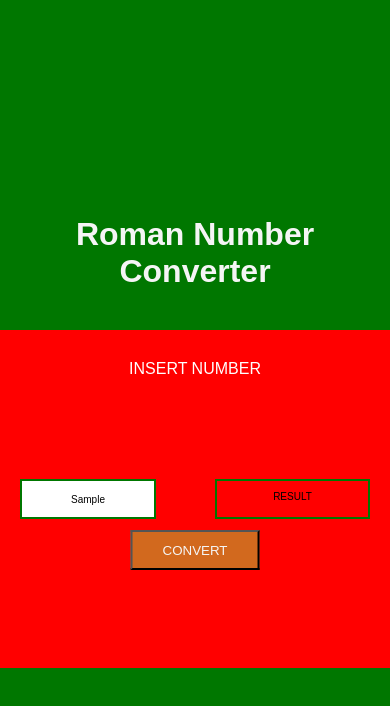
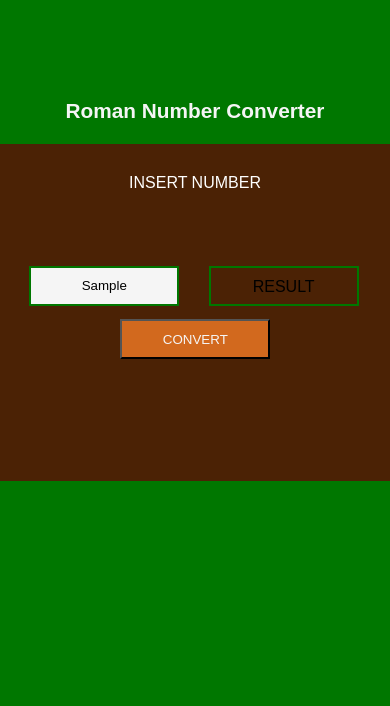
Before and after one commit to agboolaidris/RomanNumberConverter_App, a plain HTML site: page index.html in a window 390 px wide. Both pictures are taken after typing "Sample" into the empty fields and a click on the button "CONVERT". Drawn offline with Linux system fonts and the light colour scheme.

Commit message:
update files

```diff
--- a/app.js
+++ b/app.js
@@ -1,6 +1,12 @@
 class Roman_Number_Converter{
     constructor(){
-        this.number = [
+       this.input = document.querySelector('#input') // input tag in the index.html page
+       this.submit = document.querySelector('#submit') // buttom tag in the index.html page
+
+    }
+
+    convertion(num){ // convert the insert Input number to Roman number
+           const number = [
             {number : 1000, roman : 'M'},
             {number : 900, roman : 'CM'},
             {nuber : 500, roman : 'D'},
@@ -15,18 +21,13 @@ class Roman_Number_Converter{
             {number : 4, roman : 'IV'},
             {number : 1, roman : 'I'}
         ]
+        let result = ''
+       for(let i = 0; i < number.length; i++){ // loop through the this.number array
 
-        this.num = document.querySelector('#input').value // input tag in the index.html page
-    }
+           if(number[i].number <= num){
+               num = num - number[i].number // reduce the value of insert input number for the next looping
 
-    convertion(num){ // convert the insert Input number to Roman number
-        let result = ''
-       for(let i = 0; i < this.number.length; i++){ // loop through the this.number array
-
-           if(this.number[i].number <= num){
-               num = num - this.number[i].number // reduce the value of insert input number for the next looping
-
-               result = result + this.number[i].roman // assign the roman value of num to result
+               result = result + number[i].roman // assign the roman value of num to result
                i--
 
              }
@@ -37,11 +38,12 @@ class Roman_Number_Converter{
     }
 
     conrol(){
-                let submit = document.querySelector('#submit') // buttom tag in the index.html page
 
+                  let submit = this.submit
                   submit.addEventListener('click',()=>{ //on click the submit
 
-                         let input = document.querySelector('#input').value; // the input tag in the index.html page
+                        let input = this.input.value; // the input tag in the index.html page
+                        console.log(this.input)
                          let result = document.querySelector('#result'); // the span in the index.html page
                           if(input.match(/[0-9]/)){
 
@@ -55,19 +57,19 @@ class Roman_Number_Converter{
                           }
 
                           else{
-                                 if(input === ''){
-                                    let content = document.querySelector('.content')
-                                    let error =document.querySelector('#alert')
-                                      error.innerHTML = 'INSERT NUMBER'
 
-                                 }else{
+                               setInterval(()=>{
+                                            let content = document.querySelector('.content')
+                                            let error =document.querySelector('#alert')
+                                            error.innerHTML = 'INSERT NUMBER'
+                                            error.style.color = 'white'
+                                            content.style.background = ' rgb(75, 34, 5)'
 
-                              let content = document.querySelector('.content')
-                              let error =document.querySelector('#alert')
-                                error.innerHTML = 'INSERT NUMBER'
-                                error.style.color = 'white'
-                                content.style.background = 'red'
-                                 }
+
+                               },1000)
+
+
+
                           }
 
                    })
--- a/style.css
+++ b/style.css
@@ -12,34 +12,43 @@ html,body{
 }
 
 .wrapper{
-    display: flex;
     height: 100vh;
     width: 100vw;
-    justify-content: space-evenly;
+    background: #070;
+    display: flex;
     flex-direction: column;
-    align-content: center;
-    background: #070;
+    align-items: center;
     overflow: hidden;
+    margin: 0 auto;
+
  }
 
 @media only screen and (max-width:571px){
     .wrapper{
-        justify-content: center;
+              padding-top: 20%;
     }
 }
 
 h1{
 
 color: whitesmoke;
-text-align: center;
 padding: 40px 0;
+font-size: 2em;
+padding: 2em;
+font-weight: bolder;
+}
+
+@media only screen and (max-width:571px){
+    h1{
+        padding: 1em;
+        font-size: 1.3em;
+
+    }
 }
 .content{
-    margin: 0 auto;
     background: whitesmoke;
     width:max-content;
     height: 40vh;
-    text-align: center;
     display: grid;
     align-content: center;
     justify-content: space-around;
@@ -51,34 +60,39 @@ padding: 40px 0;
 
 @media only screen and (max-width:571px){
     .content{
-        width: 100%;
+        width: 100vw;
         position: relative;
         display: grid;
         grid-template-columns: repeat(2,1fr);
+        align-content:center;
+        padding: 1em;
+
+
+
         }
 }
 
 #input{
-    width: max-content;
+
     height: 40px;
     text-align: center;
     border: 2px solid #070;
     margin: 0 40px;
+    background: whitesmoke;
 
 }
 
 @media only screen and (max-width:571px){
     #input{
-        font-size: 10px;
-        margin: 0px 20px;
+        width: 150px;
+        margin: 0 1em;
 
-
-    }
+      }
 }
 
 #submit{
     height: 40px;
-    background: chocolate;
+    background:chocolate;
     margin: 0 20px;
     color: whitesmoke;
     padding: 10px ;
@@ -93,16 +107,10 @@ padding: 40px 0;
 
 @media only screen and (max-width:571px){
     #submit{
-        margin: 0px;
-        padding: 5px;
-        display: block;
-        position: absolute;
-        top: 200px;
-        left: 50%;
-        transform: translate(-50%,0);
-        padding: 5px 30px;
-
-
+        grid-area: 2/1/3/3;
+        width: 150px;
+        justify-self: center;
+        margin-top: 1em;
     }
 }
 
@@ -114,23 +122,28 @@ padding: 40px 0;
     padding: 10px 20px;
     color: black;
     margin: 0 40px;
+    text-align: center;
 
 }
 
 
 @media only screen and (max-width:571px){
     #result{
-         font-size: 10px;
-         padding: 10px 15px;
-         margin:0px 20px ;
+        grid-area: 1/2/2/3;
+        width: 150px;
+        margin: 0 1em;
 
-    }
+        }
 }
+
+
+
+
 #alert{
     position: absolute;
     top: 30px;
-    color: white;
+    color:chocolate;
     left: 50%;
     transform: translate(-50%, 0);
-    color: red;
+
 }
```
